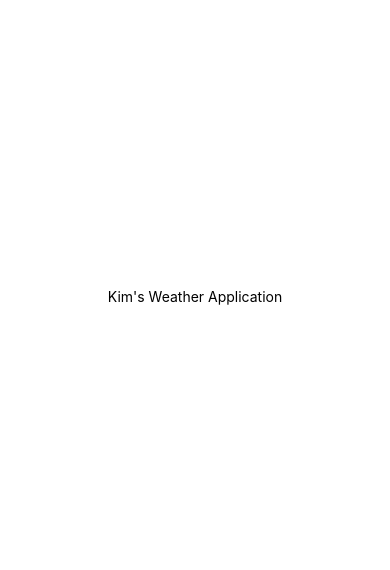
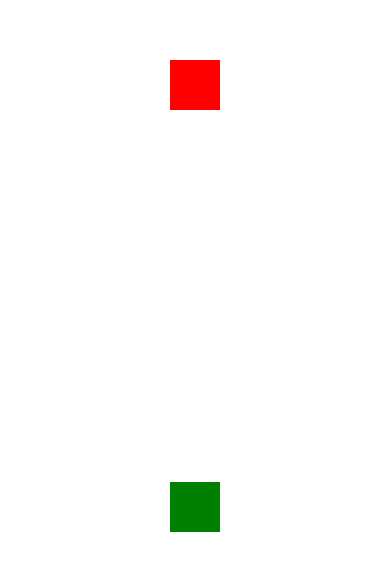
Before and after one commit to USC-ICT221-Kim/kim-weather-application, a React Native app: screen / in a window 390 px wide. Shown: the part 126-696 px from the top of the page. Built offline with nearby package versions, Linux system fonts and the light colour scheme.

Commit message:
Update App.js
tested some functions (View the colors and position)

```diff
--- a/App.js
+++ b/App.js
@@ -1,12 +1,15 @@
 import React from 'react';
-import { StyleSheet, Text, View } from 'react-native';
+import { StyleSheet, Text, View, ActivityIndicator } from 'react-native';
+
+
 
 export default class App extends React.Component {
   render() {
     return (
       <View style={styles.container}>
-        <Text>Kim's Weather Application</Text>
-      </View>
+         <View style={styles.redView}/>
+         <View style={styles.greenView}/>
+        </View>
     );
   }
 }
@@ -15,7 +18,20 @@ const styles = StyleSheet.create({
   container: {
     flex: 1,
     backgroundColor: '#fff',
-    alignItems: 'center',
-    justifyContent: 'center',
+    justifyContent:'space-around',
+    alignItems:'center'
   },
+  //will be a navigation bar
+  redView:{
+    height: 50,
+    width: 50,
+    backgroundColor: 'red'
+  },
+  //will be a content
+  greenView:{
+    height: 50,
+    width: 50,
+    backgroundColor: "green"
+  }
+
 });
```
